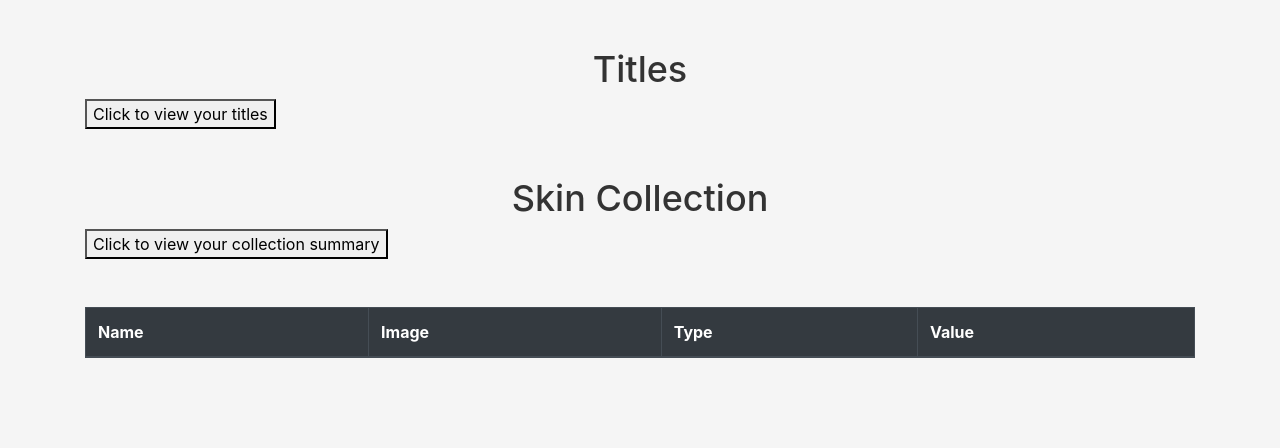
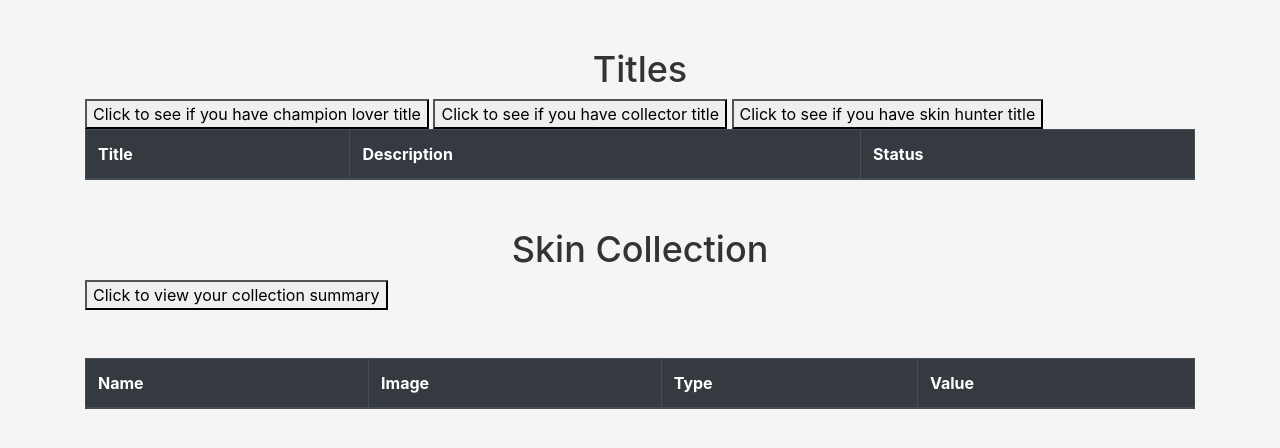
Before and after one commit to Tengs-Penkwe/304DB, a PHP site: page /profile.php?id=1 in a window 1280 px wide. Shown: the part 206-654 px from the top of the page. Run offline with PHP 8.4, Linux system fonts and the light colour scheme; data comes from the database, SQL or seed files in the repository; lists and menus that the app fills with data are empty.

Commit message:
add nest aggregation

```diff
--- a/data.sql
+++ b/data.sql
@@ -191,7 +191,9 @@ VALUES ('Rookie', 'PROJECT Yasuo'),
        ('Uzi', 'PROJECT Yasuo'),
        ('Caps', 'NIGHTBRINGER Lee Sin'),
        ('Lwx', 'HEXTECH Amumu'),
-       ('Rookie', 'BLOOD MOON Yasuo');
+       ('Rookie', 'BLOOD MOON Yasuo'),
+       ('Rookie', 'NIGHTBRINGER Lee Sin'),
+       ('Rookie', 'HEXTECH Amumu');
 
 INSERT INTO SkinDecorateBCNF(skin_name, type, champion_name)
 VALUES ('PROJECT Yasuo', 'Epic', 'Yasuo'),
--- a/public/profile.php
+++ b/public/profile.php
@@ -106,16 +106,7 @@ $summoners = $query->fetchAll(PDO::FETCH_ASSOC);
         </table>
     </div>
 
-<script type="text/html" id="table">
-    <table class="table table-hover table-bordered">
-        <thead class="thead-dark">
-        <tr>
-            <th>Title</th>
-            <th>Description</th>
-            <th>Status</th>
-        </tr>
-        </thead>
-        <tbody>
+<script type="text/html" id="lover">
     <tr>
         <td>Champion lover</td>
         <td>Have at least 2 skins for 1 champion</td>
@@ -127,13 +118,16 @@ $summoners = $query->fetchAll(PDO::FETCH_ASSOC);
         if (sizeof($result) > 0):?>
             <td>
                 <?php foreach ($result as $champion): ?>
-                <p><?= $champion['champion_name'] ?></p>
+                    <p>Title achieved for <?= $champion['champion_name'] ?></p>
                 <?php endforeach; ?>
             </td>
         <?php else: ?>
             <td>Not owned</td>
         <?php endif; ?>
     </tr>
+</script>
+
+<script type="text/html" id="collector">
     <tr>
         <td>Collector</td>
         <td>Have all skins</td>
@@ -148,13 +142,42 @@ $summoners = $query->fetchAll(PDO::FETCH_ASSOC);
         <td>Not owned</td>
         <?php endif; ?>
     </tr>
+</script>
+
+<script type="text/html" id="hunter">
+    <tr>
+        <td>Skin hunter</td>
+        <td>Have more skins than all other summoners combined</td>
+        <?php
+        $result = $db->prepare("select O1.id from Owns O1 group by O1.id having O1.id = ? and count(*) >
+                                                (select count(*) from Owns O2 where O2.id != ?)");
+        $result->execute([$id, $id]);
+        $result = $result->fetchAll(PDO::FETCH_ASSOC);
+        if (sizeof($result) > 0):?>
+            <td>Title achieved!</td>
+        <?php else: ?>
+            <td>Not owned</td>
+        <?php endif; ?>
+    </tr>
+</script>
+
+<div class="container mt-5">
+    <h1 class="text-center">Titles</h1>
+    <button class="appendLover" onclick="this.style.display='none'">Click to see if you have champion lover title</button>
+    <button class="appendCollector" onclick="this.style.display='none'">Click to see if you have collector title</button>
+    <button class="appendHunter" onclick="this.style.display='none'">Click to see if you have skin hunter title</button>
+    <table class="table table-hover table-bordered">
+        <thead class="thead-dark">
+        <tr>
+            <th>Title</th>
+            <th>Description</th>
+            <th>Status</th>
+        </tr>
+        </thead>
+        <tbody id="title">
+
         </tbody>
     </table>
-</script>
-
-<div class="container mt-5" id="title">
-    <h1 class="text-center">Titles</h1>
-    <button class="appendTable" onclick="this.style.display='none'">Click to view your titles</button>
 </div>
 
 
@@ -244,8 +267,18 @@ $summoners = $query->fetchAll(PDO::FETCH_ASSOC);
             $("#summary").append(template);
         });
 
-        $(".appendTable").click(function() {
-            let table = $('#table').html();
+        $(".appendLover").click(function() {
+            let table = $('#lover').html();
+            $("#title").append(table);
+        });
+
+        $(".appendCollector").click(function() {
+            let table = $('#collector').html();
+            $("#title").append(table);
+        });
+
+        $(".appendHunter").click(function() {
+            let table = $('#hunter').html();
             $("#title").append(table);
         });
     </script>
```
Also changed, not shown: database/LOL.db. Lines whose indentation alone changed are shown as unchanged.
